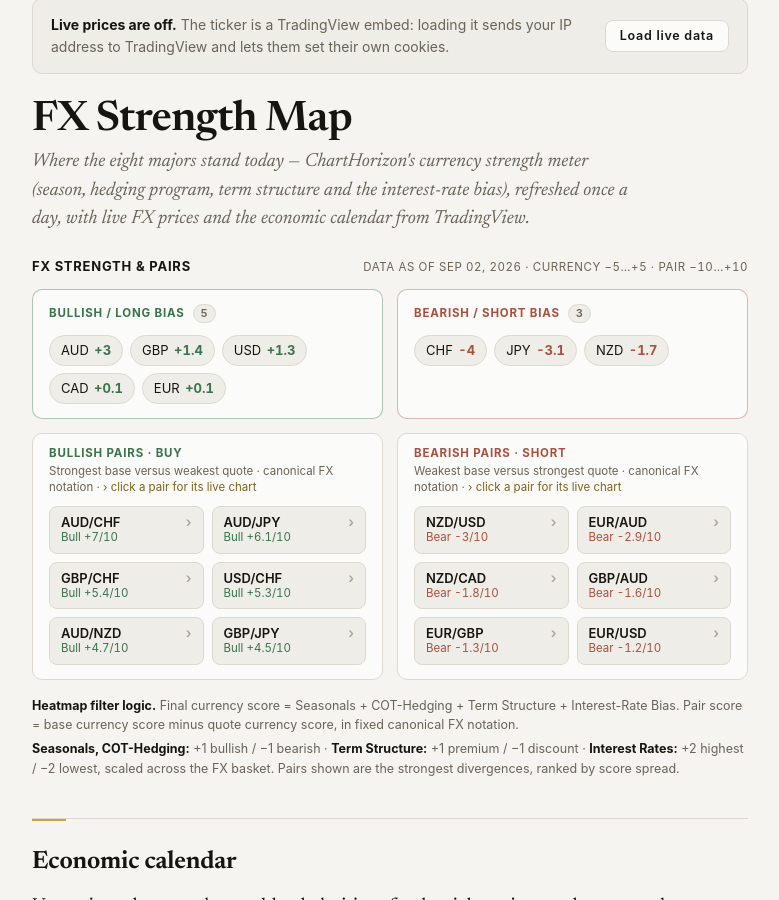
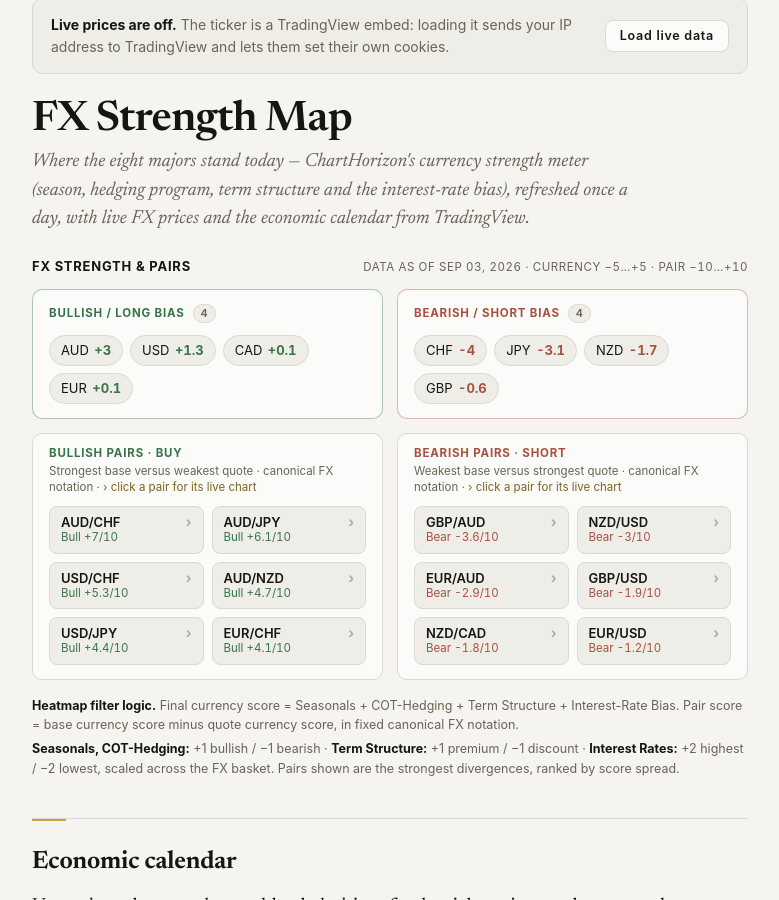
Before and after one commit to ChartHorizon/website, a Jekyll site: the page built from fx.html, in a window 1280 px wide and 900 px high, scrolled down 207 px. Shown: the whole window, without its empty margins (250-1029 px from the left). Built offline with Jekyll 4.4.1, drawn with Linux system fonts in a browser that asks for light colours.

Commit message:
data: FX strength snapshot Sep 03, 2026

```diff
--- a/_data/fx.json
+++ b/_data/fx.json
@@ -1,6 +1,6 @@
 {
-  "as_of": "Sep 02, 2026",
-  "generated": "2026-09-02",
+  "as_of": "Sep 03, 2026",
+  "generated": "2026-09-03",
   "max_score": 5,
   "pair_max": 10,
   "pair_threshold": 6,
@@ -10,11 +10,6 @@
       "cur": "AUD",
       "score": 3,
       "label": "+3"
-    },
-    {
-      "cur": "GBP",
-      "score": 1.4,
-      "label": "+1.4"
     },
     {
       "cur": "USD",
@@ -47,6 +42,11 @@
       "cur": "NZD",
       "score": -1.7,
       "label": "-1.7"
+    },
+    {
+      "cur": "GBP",
+      "score": -0.6,
+      "label": "-0.6"
     }
   ],
   "neutral": [],
@@ -62,11 +62,6 @@
       "label": "Bull +6.1/10"
     },
     {
-      "pair": "GBP/CHF",
-      "spread": 5.4,
-      "label": "Bull +5.4/10"
-    },
-    {
       "pair": "USD/CHF",
       "spread": 5.3,
       "label": "Bull +5.3/10"
@@ -77,12 +72,22 @@
       "label": "Bull +4.7/10"
     },
     {
-      "pair": "GBP/JPY",
-      "spread": 4.5,
-      "label": "Bull +4.5/10"
+      "pair": "USD/JPY",
+      "spread": 4.4,
+      "label": "Bull +4.4/10"
+    },
+    {
+      "pair": "EUR/CHF",
+      "spread": 4.1,
+      "label": "Bull +4.1/10"
     }
   ],
   "bearish_pairs": [
+    {
+      "pair": "GBP/AUD",
+      "spread": 3.6,
+      "label": "Bear -3.6/10"
+    },
     {
       "pair": "NZD/USD",
       "spread": 3,
@@ -94,19 +99,14 @@
       "label": "Bear -2.9/10"
     },
     {
+      "pair": "GBP/USD",
+      "spread": 1.9,
+      "label": "Bear -1.9/10"
+    },
+    {
       "pair": "NZD/CAD",
       "spread": 1.8,
       "label": "Bear -1.8/10"
-    },
-    {
-      "pair": "GBP/AUD",
-      "spread": 1.6,
-      "label": "Bear -1.6/10"
-    },
-    {
-      "pair": "EUR/GBP",
-      "spread": 1.3,
-      "label": "Bear -1.3/10"
     },
     {
       "pair": "EUR/USD",
```
